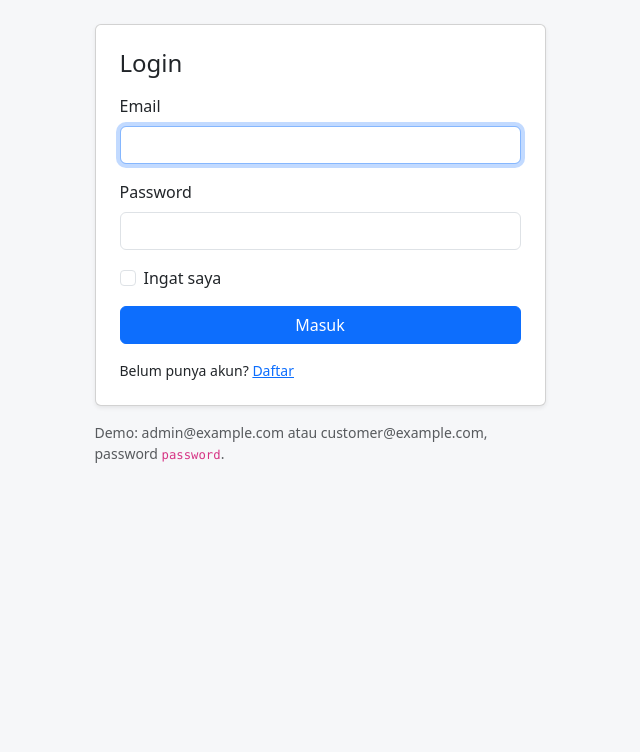
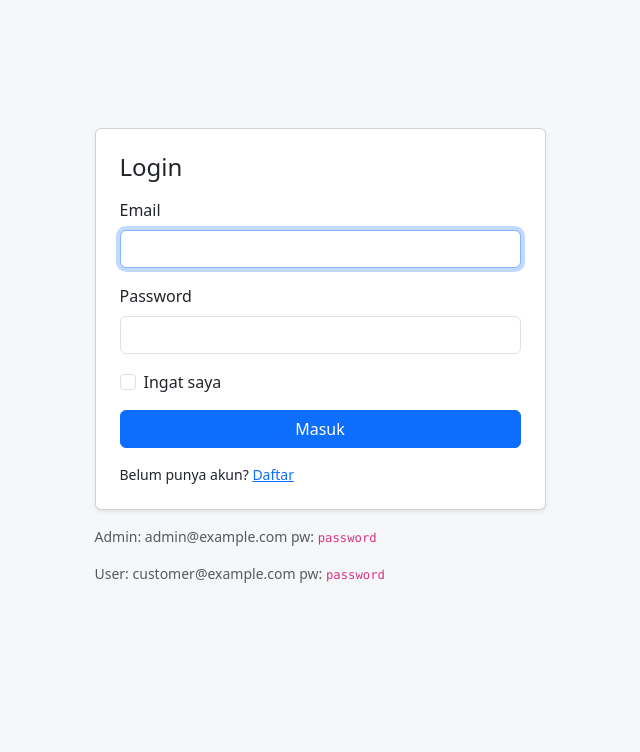
Before and after one commit to khoiriramadhan12/uts-ecommerce, a Laravel app: page /login in a window 1280 px wide. Shown: the part 56-808 px from the top of the page, without its empty margins (320-960 px from the left). Before the commit the page ends 519 px from the top, so only its background shows below. Run offline with Laravel 12, Linux system fonts and the light colour scheme.

Commit message:
style(auth): pusatkan form login dan register secara vertikal

```diff
--- a/resources/views/auth/login.blade.php
+++ b/resources/views/auth/login.blade.php
@@ -3,7 +3,7 @@
 @section('title', 'Login')
 
 @section('content')
-    <div class="row justify-content-center">
+    <div class="row justify-content-center align-items-center" style="min-height: calc(100vh - 120px);">
         <div class="col-md-5">
             <div class="card shadow-sm">
                 <div class="card-body p-4">
@@ -29,7 +29,8 @@
                     <p class="mt-3 mb-0 small">Belum punya akun? <a href="{{ route('register') }}">Daftar</a></p>
                 </div>
             </div>
-            <p class="text-muted small mt-3">Demo: admin@example.com atau customer@example.com, password <code>password</code>.</p>
+            <p class="text-muted small mt-3">Admin: admin@example.com pw: <code>password</code></p>
+            <p class="text-muted small mt-3">User: customer@example.com pw: <code>password</code></p>
         </div>
     </div>
 @endsection
--- a/resources/views/auth/register.blade.php
+++ b/resources/views/auth/register.blade.php
@@ -3,7 +3,7 @@
 @section('title', 'Register')
 
 @section('content')
-    <div class="row justify-content-center">
+    <div class="row justify-content-center align-items-center" style="min-height: calc(100vh - 120px);">
         <div class="col-md-6">
             <div class="card shadow-sm">
                 <div class="card-body p-4">
```
